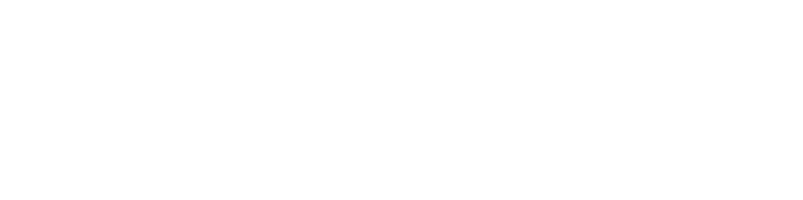
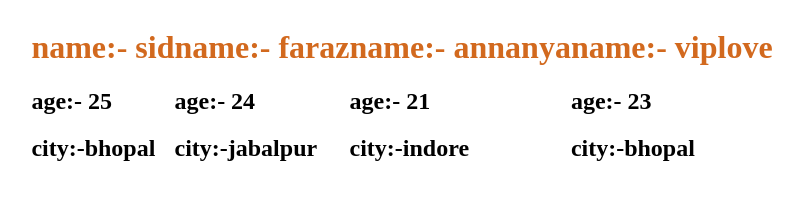
Before and after one commit to Viplovesana/java-script-codes, a plain HTML site: page AOO/AOO.html in a window 1280 px wide. Shown: the whole page, without its empty margins (238-1041 px from the left). Drawn offline with Linux system fonts and the light colour scheme.

Commit message:
new commit

```diff
--- /dev/null
+++ b/AOO/AOO.css
@@ -0,0 +1,9 @@
+#datadisplay{
+
+display: flex;
+justify-content: center;
+
+}
+#name{
+    color: chocolate;
+}
--- a/AOO/AOO.html
+++ b/AOO/AOO.html
@@ -4,8 +4,12 @@
     <meta charset="UTF-8">
     <meta name="viewport" content="width=device-width, initial-scale=1.0">
     <title>Document</title>
+    <link rel="stylesheet" href="AOO.css">
 </head>
 <body>
+
+
+    <div id="datadisplay"></div>
 
 
 
--- a/AOO/AOO.js
+++ b/AOO/AOO.js
@@ -1,54 +1,71 @@
 //...........ARRAY OF OBJECT..............//
 
 
-// let Aoo = [{
+let students = [{
 
-//     name:"sid",
-//     age:25,
-//     city:"bhopal"
-// },{
-//     name:"faraz",
-//     age:24,
-//     city:"jabalpur"
-// },{
-//     name:"annanya",
-//     age:21,
-//     city:"indore"
-// },{
-//     name:"viplove",
-//     age:23,
-//     city:"bhopal"
-// }];
+    name:"sid",
+    age:25,
+    city:"bhopal"
+},{
+    name:"faraz",
+    age:24,
+    city:"jabalpur"
+},{
+    name:"annanya",
+    age:21,
+    city:"indore"
+},{
+    name:"viplove",
+    age:23,
+    city:"bhopal"
+}];
+
+let display = document.querySelector("#datadisplay")
 
 
-//MAP, FILTER, FOREACH .......................//
+
+students.map((e)=>{
+
+display.innerHTML+=`
+<div>
+<h1 id="name"> name:- ${e.name}</h1>
+<h2>age:- ${e.age}</h2>
+<h2>city:-${e.city}</h2>
+</div>
+
+`
+}
+)
 
 
-//........MAP......//
-
-let arr1 = [4,7,8,9,4,9]
-
-let ans = arr1.map((event)=>{
-
-    return event*2
-})
-
-console.log(ans);
+// //MAP, FILTER, FOREACH .......................//
 
 
-//....filter...............//
+// //........MAP......//
 
-let ans2 = arr1.filter((e)=>{
+// let arr1 = [4,7,8,9,4,9]
 
-    return e%2==0
-})
-console.log(ans2)
+// let ans = arr1.map((event)=>{
 
-//........foreach,,,///
+//     return event*2
+// })
 
- arr1.forEach((e)=>{
-
-    console.log(e%2==0)
+// console.log(ans);
 
 
-})
+// //....filter...............//
+
+// let ans2 = arr1.filter((e)=>{
+
+//     return e%2==0
+// })
+// console.log(ans2)
+
+// //........foreach,,,///
+
+//  arr1.forEach((e)=>{
+
+//     console.log(e%2==0)
+
+
+// })
```
